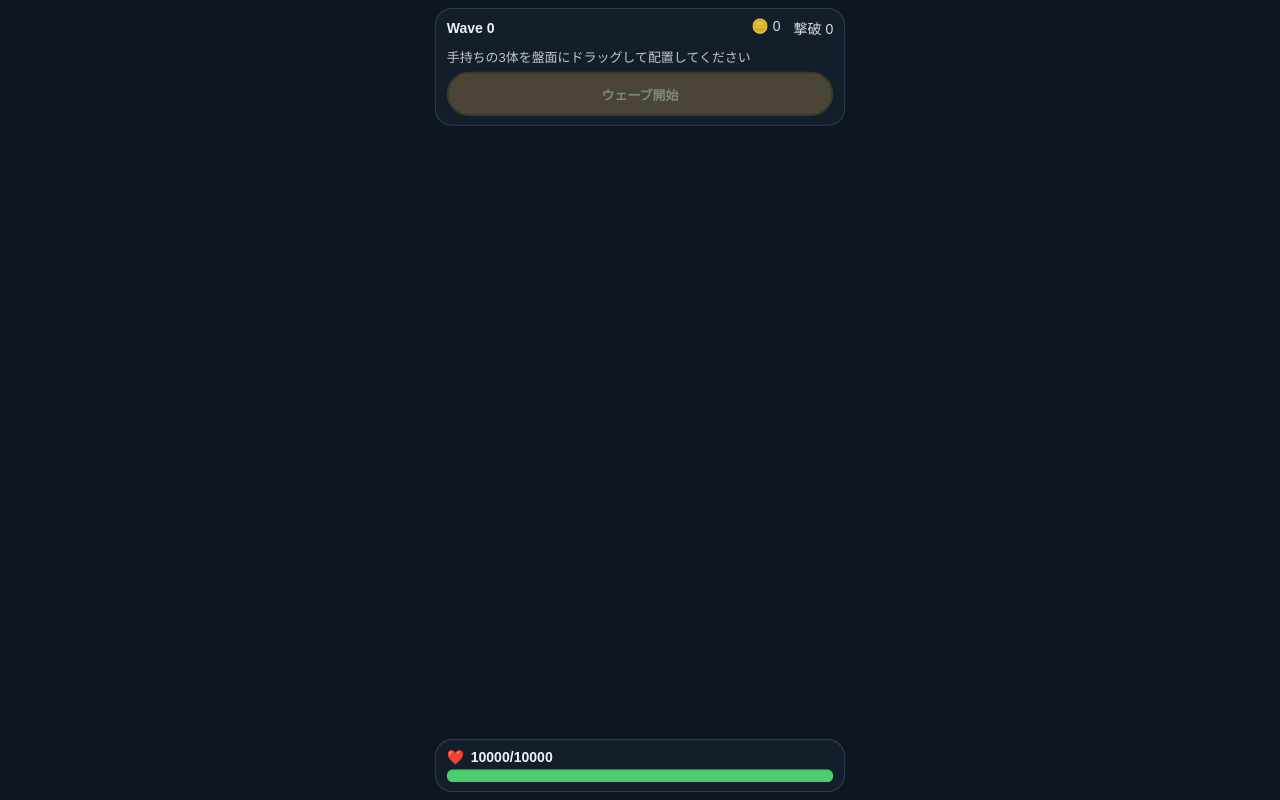
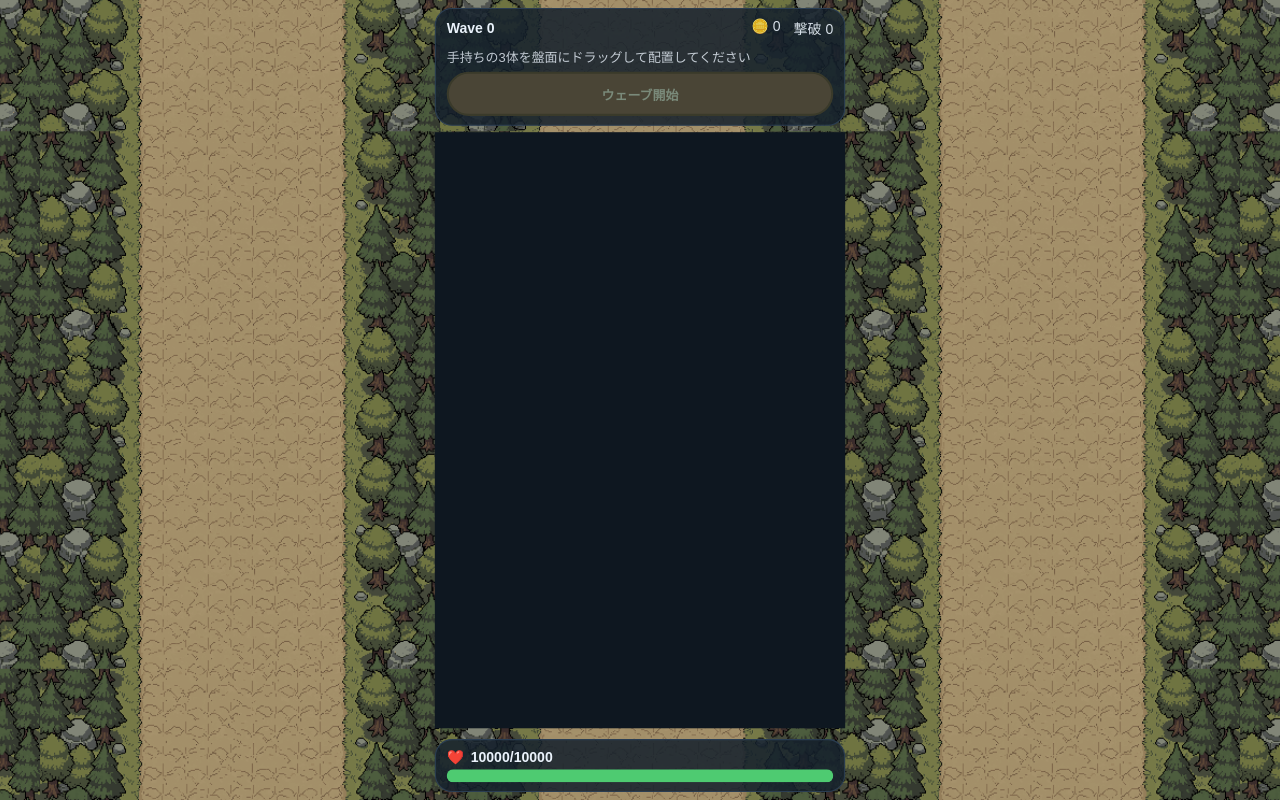
Before and after one commit to kirbyOogui/monster-merge, a Next.js app: page /game in a window 1280 px wide. Built offline with nearby package versions, Linux system fonts and the light colour scheme; a web font is replaced by a local one.

Commit message:
Extend the forest background art into the page margins
The fixed-width Pixi canvas leaves open space on both sides on wide
screens; tile the same background art there (at a size close to its
native resolution, not stretched via cover) instead of flat color bars.

```diff
--- a/src/app/game/page.tsx
+++ b/src/app/game/page.tsx
@@ -91,6 +91,22 @@ export default function GamePage() {
         // of either shrinking the whole layout back down or scrolling.
         overflow: "hidden",
         padding: 8,
+        // The actual game (Pixi canvas) is a fixed CANVAS_W-wide portrait
+        // strip, so on any screen wider than that there's open space on
+        // both sides — repeating the same forest art here as a page
+        // background (independent from the identical art `GameCanvas`
+        // draws inside the canvas itself) extends the scene out to the
+        // browser's real edges instead of leaving flat color bars
+        // ("背景画像横の端まで広げたい"). A fixed tile size close to the
+        // art's native 372px width (rather than `cover`, which would blow
+        // it up to the full viewport size — many times its native
+        // resolution on a wide desktop window, well past where pixel art
+        // stays crisp) keeps the pixel density consistent with how it
+        // reads inside the canvas.
+        backgroundImage: "url(/assets/backgrounds/forest_battlefield.png)",
+        backgroundSize: "400px auto",
+        backgroundPosition: "center",
+        backgroundRepeat: "repeat",
       }}
     >
       <div
```
